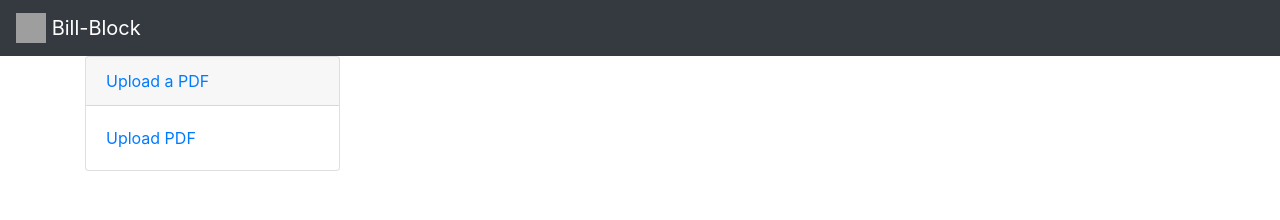
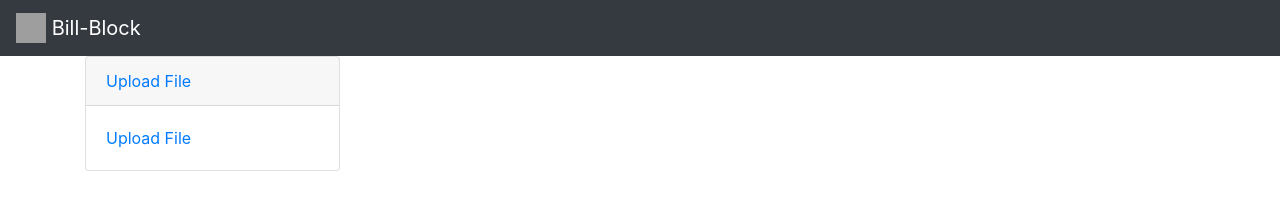
Before and after one commit to Tejas-Choudekar/billblock-frontend, a React (Create React App) app: page / in a window 1280 px wide. Shown: the top 220 px of the page. Built offline with nearby package versions, Linux system fonts and the light colour scheme; grey boxes are pictures that could not be loaded.

Commit message:
Update App.js

```diff
--- a/src/App.js
+++ b/src/App.js
@@ -29,8 +29,8 @@ function Appl() {
         <Col md='3'>
           <Card>
           <Link to='/uploadPdf'>
-            <Card.Header>Upload a PDF</Card.Header>
-            <Card.Body>Upload PDF</Card.Body>
+            <Card.Header>Upload File</Card.Header>
+            <Card.Body>Upload File</Card.Body>
             </Link>
           </Card>
         </Col>
```
